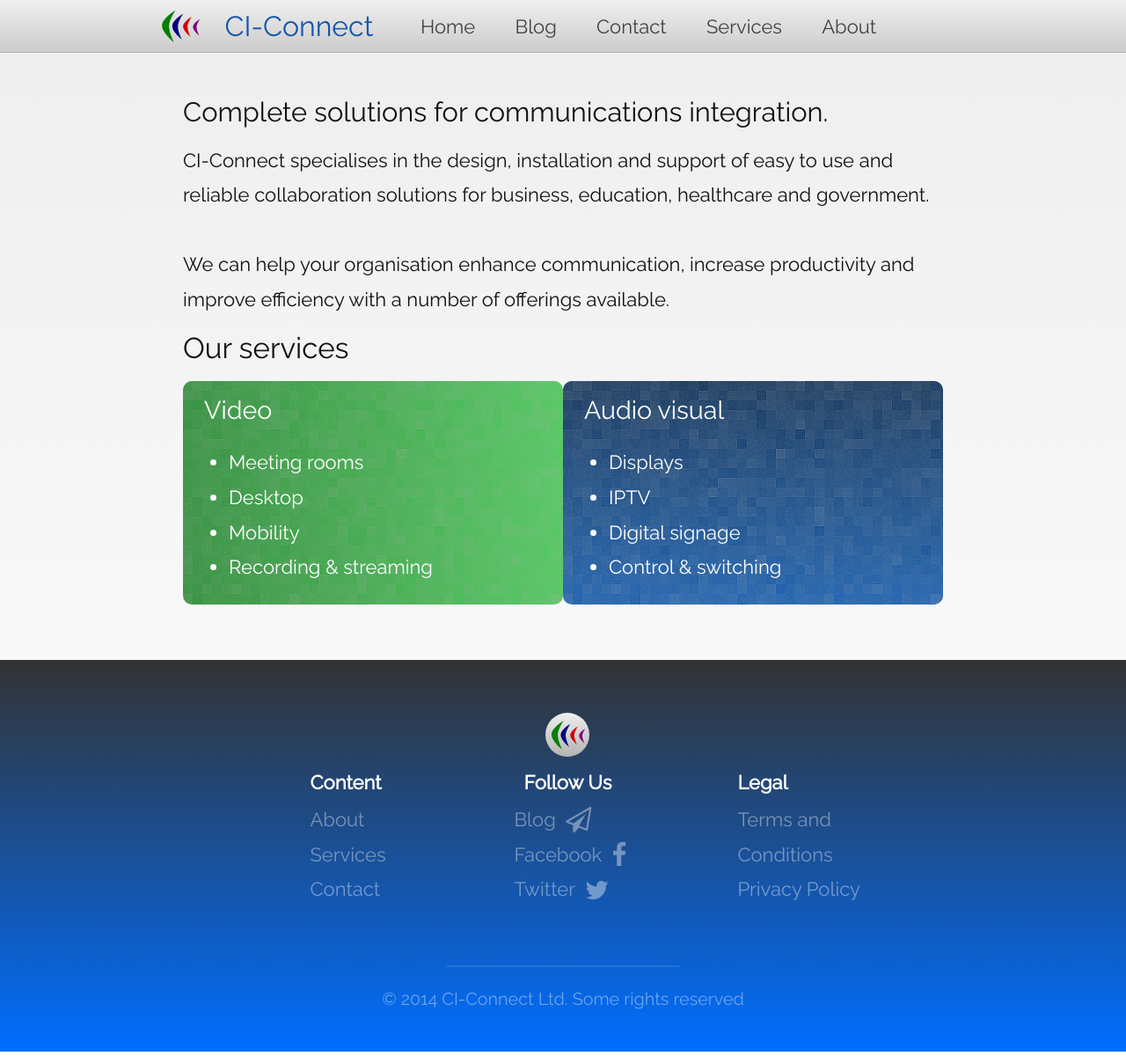
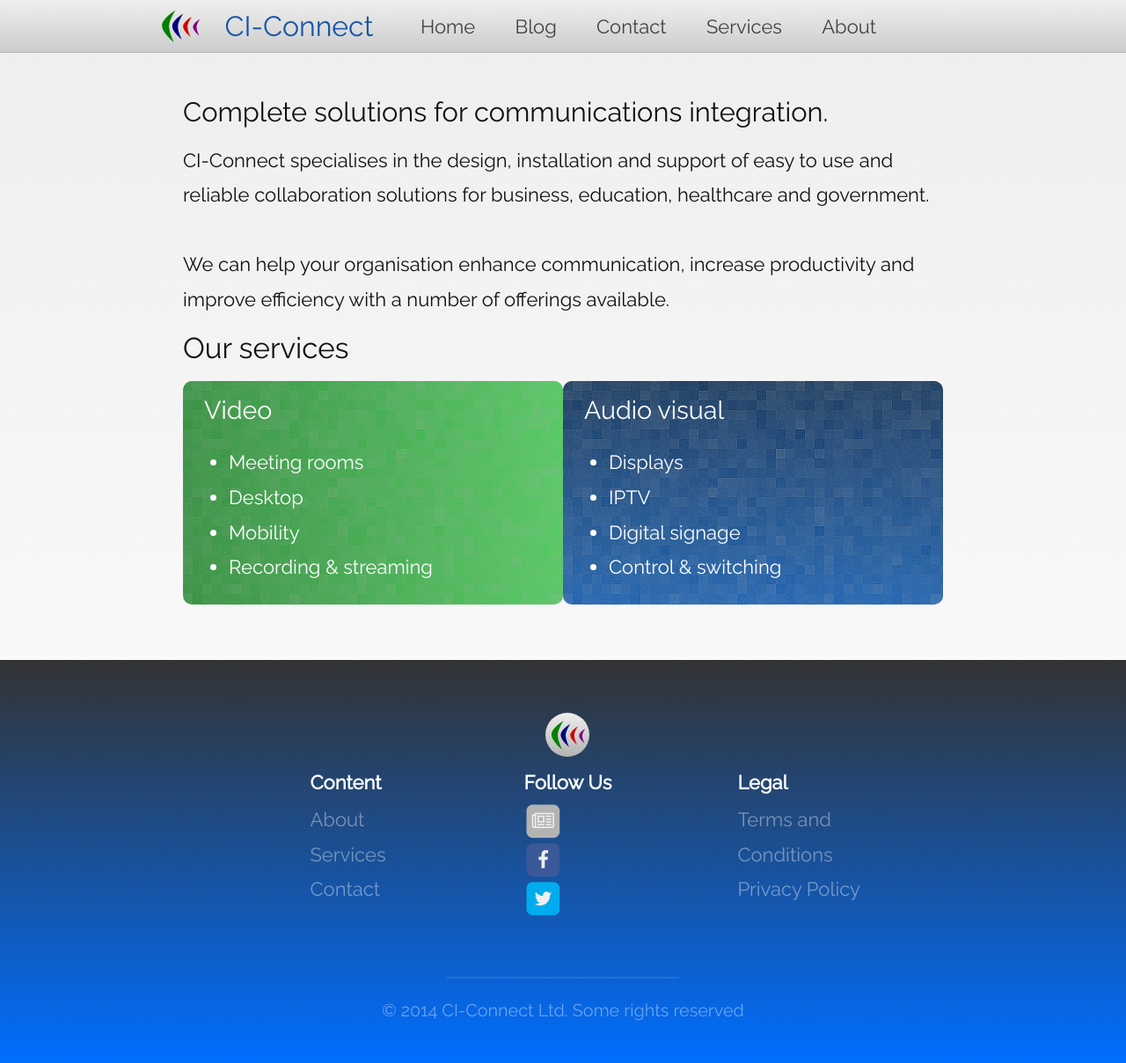
Before and after one commit to ciconnect/ciconnect.github.io, a Jekyll site: the page built from index.html, in a window 1280 px wide. Shown: the whole page at 88% size. Built offline with Jekyll 4.4.1, drawn with Linux system fonts in a browser that asks for light colours.

Commit message:
Improve social media icons

```diff
--- a/_includes/footer.html
+++ b/_includes/footer.html
@@ -3,46 +3,41 @@
       <object data="/images/logo.svg" type="image/svg+xml"></object>
     </div>
     <div class="footer-links">
-      <ul class="level-1">
+      <ul>
         <li><h3>Content</h3></li>
         <li><a href="/about">About</a></li>
         <li><a href="javascript:void(0)">Services</a></li>
         <li><a href="/contact">Contact</a></li>
       </ul>
-      <ul class="level-1">
+      <ul>
         <li><h3>Follow Us</h3></li>
         <li>
-          <ul class="level-2">
-            <li>
-              <a href="/blog">Blog</a>
-            </li>
-            <li>
-              <a href="/blog"><i class="fa fa-paper-plane-o fa-lg"></i></a>
-            </li>
-          </ul>
+          <a class="icon" href="/blog">
+            <i class="fa fa-stack blog">
+              <i class="fa fa-square fa-stack-2x"></i>
+              <i class="fa fa-newspaper-o fa-stack-1x"></i>
+            </i>
+          </a>
         </li>
         <li>
-          <ul class="level-2">
-            <li>
-              <a href="javascript:void(0)">Facebook</a>
-            </li>
-            <li>
-              <a href="javascript:void(0)"><i class="fa fa-facebook fa-lg"></i></a>
-            </li>
-          </ul>
+          <a class="icon" href="javascript:void(0)">
+            <i class="fa fa-stack facebook">
+              <i class="fa fa-square fa-stack-2x"></i>
+              <i class="fa fa-facebook fa-stack-1x"></i>
+            </i>
+          </a>
         </li>
         <li>
-          <ul class="level-2">
-            <li>
-              <a href="javascript:void(0)">Twitter</a>
-            </li>
-            <li>
-              <a href="javascript:void(0)"><i class="fa fa-twitter fa-lg"></i></a>
-            </li>
-          </ul>
+          <a class="icon" href="javascript:void(0)">
+            <i class="fa fa-stack twitter">
+              <i class="fa fa-square fa-stack-2x"></i>
+              <i class="fa fa-twitter fa-stack-1x"></i>
+            </i>
+          </a>
         </li>
+
       </ul>
-      <ul class="level-1">
+      <ul>
         <li><h3>Legal</h3></li>
         <li><a href="javascript:void(0)">Terms and Conditions</a></li>
         <li><a href="javascript:void(0)">Privacy Policy</a></li>
--- a/_sass/_base.scss
+++ b/_sass/_base.scss
@@ -48,11 +48,8 @@ img {
         }
     }
 
-    ul.level-1, ul.level-2 {
+    ul {
         margin-left: $base-spacing - 0.5em;
-    }
-
-    ul.level-1 {
         margin-bottom: $base-spacing*2;
         @include media($medium-screen) {
             @include span-columns(3);
@@ -61,27 +58,32 @@ img {
         }
     }
 
-    ul.level-2 {
-        margin-left: - 0.5em;
-        li {
-            display: inline-block;
+    .icon {
+        .blog {
+            & > i {
+                color: darken(#ccc, 10%);
+            }
+            i:last-child {
+                color: #efefef;
+            }
         }
-        li:last-child {
-            margin-left: .25em;
-            @include media($small-screen-up) {
-                display: none;
+        .facebook {
+            & > i {
+                color: $facebook;
+                &:hover {
+                    color: lighten($facebook, 10%);
+                }
             }
-            display: inline-block;
-            .fa-facebook, .fa-facebook-o {
-                // color: #dfe3ee;
+            i:last-child {
+                color: #efefef;
             }
-
-            .fa-twitter, .fa-twitter-o {
-                // color: #c0deed;
+        }
+        .twitter {
+            & > i {
+                color: $twitter;
             }
-
-            .fa-paper-plane, .fa-paper-plane-o {
-                // color: #efefef;
+            i:last-child {
+                color: #efefef;
             }
         }
     }
--- a/_sass/_mixins.scss
+++ b/_sass/_mixins.scss
@@ -1,3 +1,24 @@
+$twitter: #00aced;
+$facebook: #3b5998;
+$googleplus: #dd4b39;
+$pinterest: #cb2027;
+$linkedin: #007bb6;
+$youtube: #bb0000;
+$vimeo: #aad450;
+$tumblr: #32506d;
+$instagram: #517fa4;
+$flickr: #ff0084;
+$dribbble: #ea4c89;
+$quora: #a82400;
+$foursquare: #0072b1;
+$forrst: #5B9A68;
+$vk: #45668e;
+$wordpress: #21759b;
+$stumbleupon: #EB4823;
+$yahoo: #7B0099;
+$blogger: #fb8f3d;
+$soundcloud: #ff3a00;
+
 @mixin columns-media {
   @include media($small-screen-up) {
     @include media(min-width 500px) {
```
